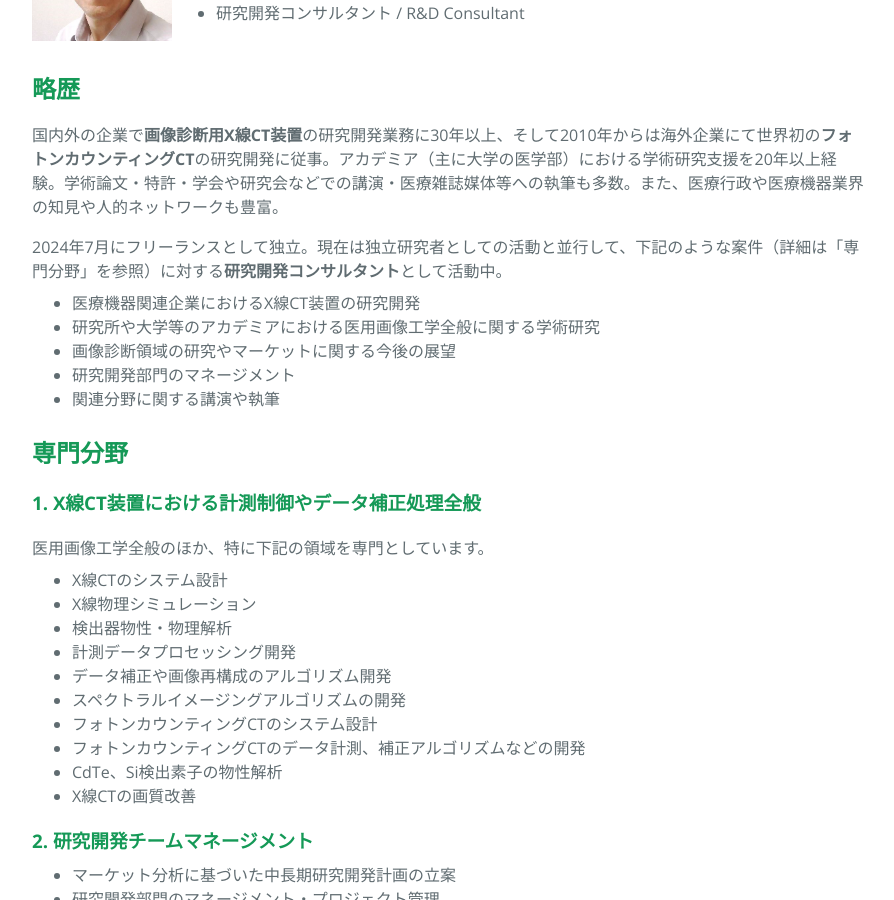
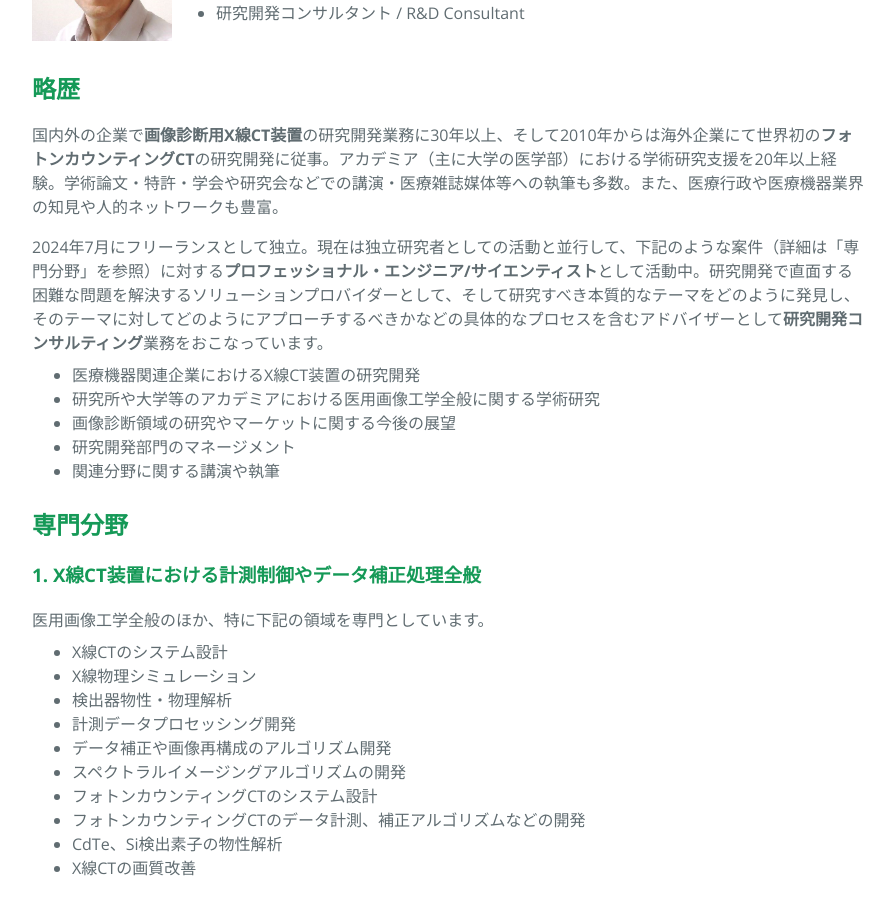
Before and after one commit to toshihide-itoh/toshihide-itoh.github.io, a Jekyll site: the page built from index.md, in a window 1280 px wide and 900 px high, scrolled down 352 px. Shown: the whole window, without its empty margins (192-1086 px from the left). Built offline with Jekyll 4.4.1, drawn with Linux system fonts in a browser that asks for light colours.

Commit message:
updated messages on the top page.

```diff
--- a/index.md
+++ b/index.md
@@ -24,7 +24,7 @@ layout: page
 
 国内外の企業で**画像診断用X線CT装置**の研究開発業務に30年以上、そして2010年からは海外企業にて世界初の**フォトンカウンティングCT**の研究開発に従事。アカデミア（主に大学の医学部）における学術研究支援を20年以上経験。学術論文・特許・学会や研究会などでの講演・医療雑誌媒体等への執筆も多数。また、医療行政や医療機器業界の知見や人的ネットワークも豊富。
 
-2024年7月にフリーランスとして独立。現在は独立研究者としての活動と並行して、下記のような案件（詳細は「専門分野」を参照）に対する**研究開発コンサルタント**として活動中。
+2024年7月にフリーランスとして独立。現在は独立研究者としての活動と並行して、下記のような案件（詳細は「専門分野」を参照）に対する**プロフェッショナル・エンジニア/サイエンティスト**として活動中。研究開発で直面する困難な問題を解決するソリューションプロバイダーとして、そして研究すべき本質的なテーマをどのように発見し、そのテーマに対してどのようにアプローチするべきかなどの具体的なプロセスを含むアドバイザーとして**研究開発コンサルティング**業務をおこなっています。
 
 - 医療機器関連企業におけるX線CT装置の研究開発
 - 研究所や大学等のアカデミアにおける医用画像工学全般に関する学術研究
```
Also changed, not shown: 1 other file.
